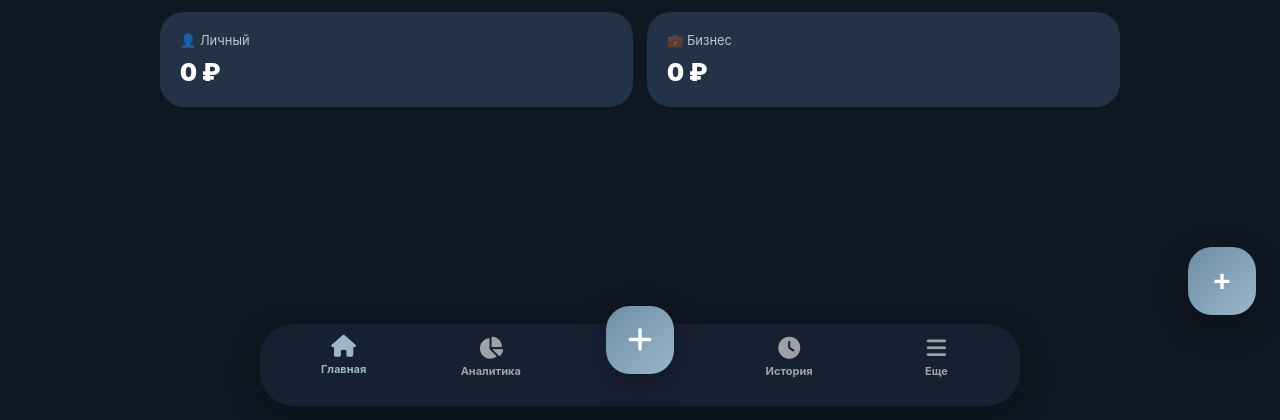
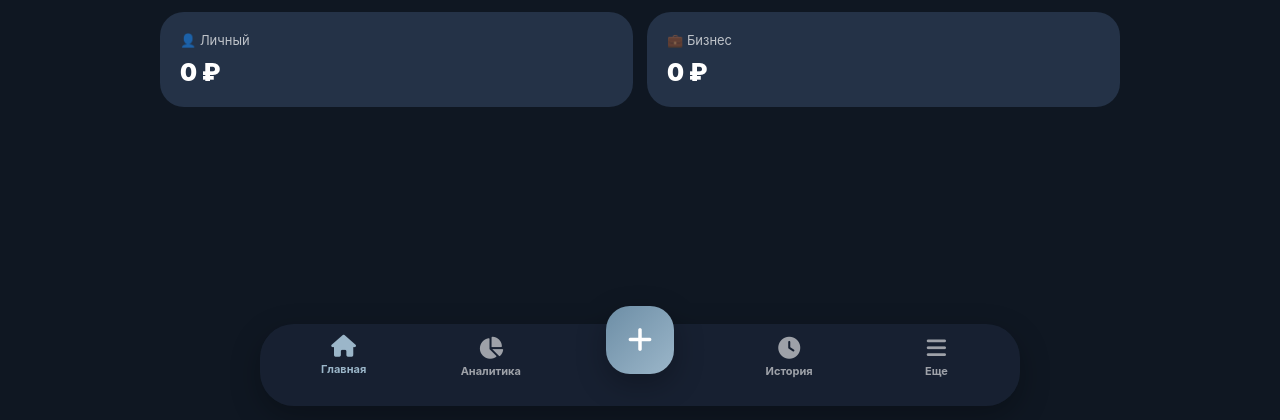
Before and after one commit to karazloi321-oss/sage-finance-bot, a Flask app: page / in a window 1280 px wide. Shown: the part 380-800 px from the top of the page. Run offline with Flask 3, Linux system fonts and the light colour scheme; some libraries are stand-ins or nearby versions.

Commit message:
Update index.html

```diff
--- a/templates/index.html
+++ b/templates/index.html
@@ -554,16 +554,6 @@ id="settings-section"
 
 </div>
 
-<!-- ADD BUTTON -->
-
-<button
-class="plus-btn"
-onclick="openModal()"
->
-
-+
-
-</button>
 
 <!-- NAVBAR -->
 
```
